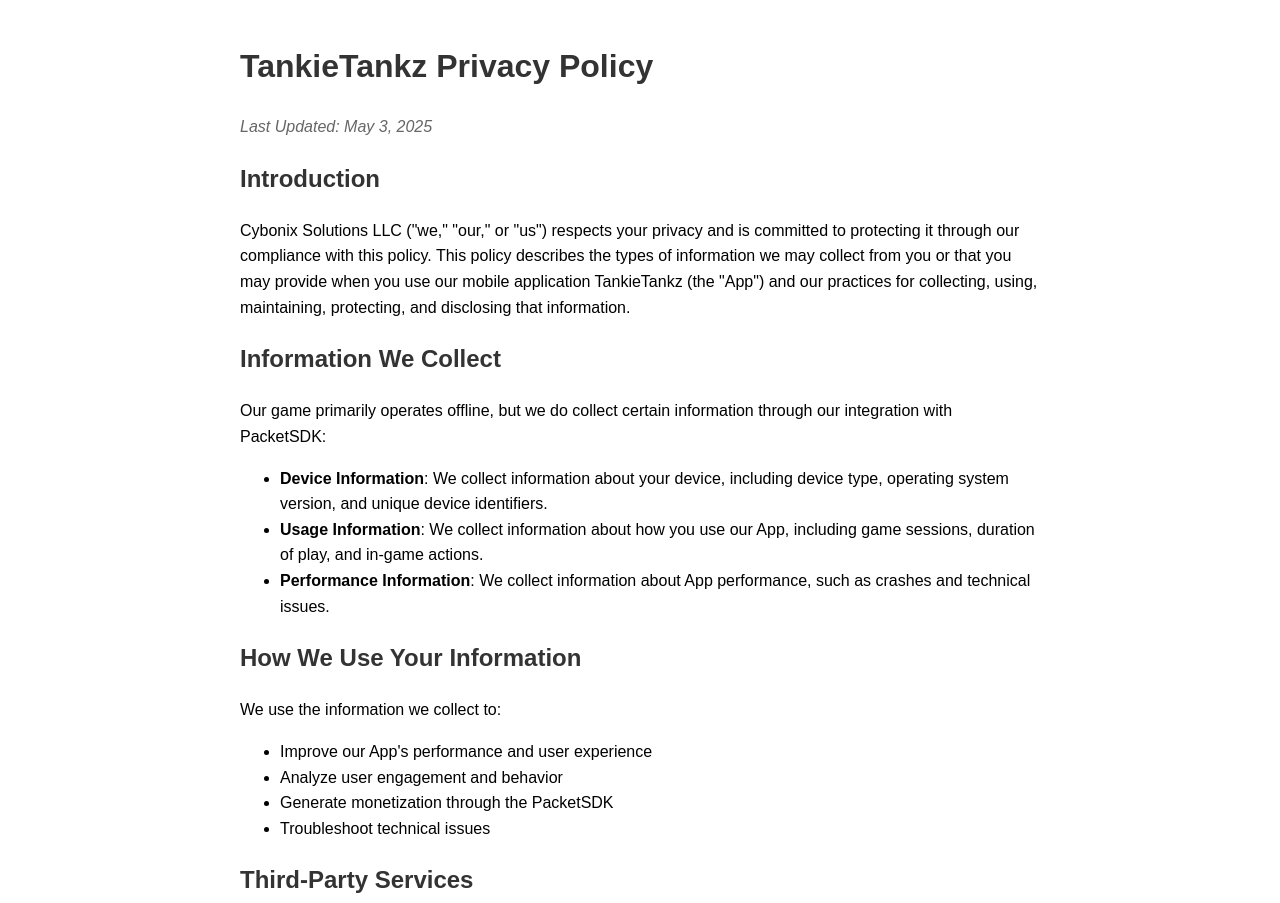
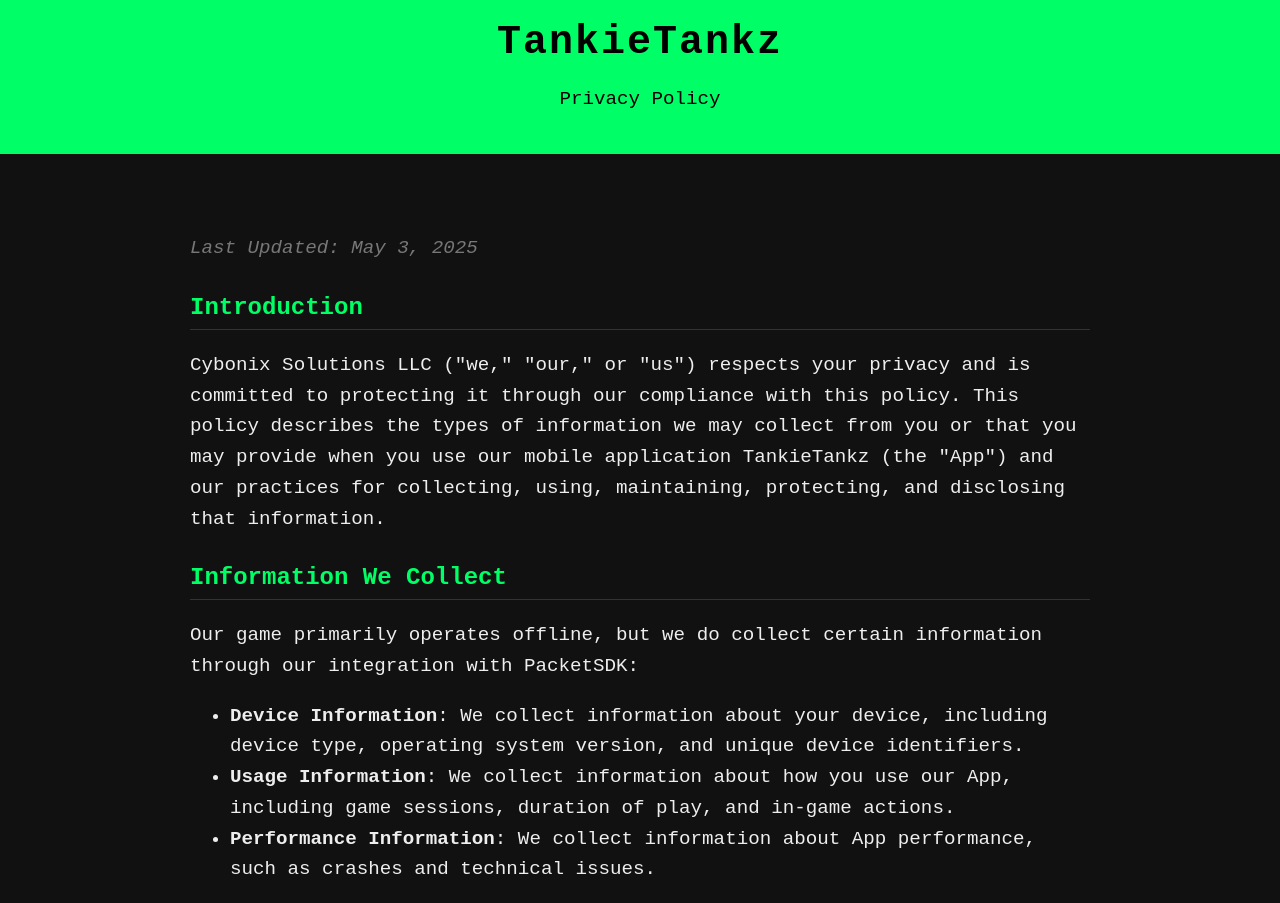
Before and after one commit to Cybonix-Solutions/TankieTankz, a plain HTML site: page privacy.html in a window 1280 px wide. Shown: the top 903 px of the page. Drawn offline with Linux system fonts and the light colour scheme.

Commit message:
Update privacy.html

```diff
--- a/privacy.html
+++ b/privacy.html
@@ -1,28 +1,87 @@
 <!DOCTYPE html>
 <html lang="en">
 <head>
-    <meta charset="UTF-8">
-    <meta name="viewport" content="width=device-width, initial-scale=1.0">
-    <title>TankieTankz Privacy Policy</title>
+  <meta charset="UTF-8" />
+  <meta name="viewport" content="width=device-width, initial-scale=1.0"/>
+  <title>TankieTankz - Privacy Policy</title>
   <style>
     body {
-            font-family: Arial, sans-serif;
-            line-height: 1.6;
-            max-width: 800px;
-            margin: 0 auto;
+      background-color: #111;
+      color: #eee;
+      font-family: 'Courier New', monospace;
+      margin: 0;
+      padding: 0;
+    }
+    header {
+      background-color: #00ff66;
+      color: #000;
+      text-align: center;
       padding: 20px;
     }
-        h1, h2 {
-            color: #333;
+    h1 {
+      margin: 0;
+      font-size: 2.5em;
+      letter-spacing: 2px;
+    }
+    h2 {
+      color: #00ff66;
+      border-bottom: 1px solid #333;
+      padding-bottom: 8px;
+      margin-top: 30px;
+    }
+    .container {
+      max-width: 900px;
+      margin: 40px auto;
+      padding: 20px;
+    }
+    p {
+      font-size: 1.2em;
+      line-height: 1.6;
     }
     .last-updated {
-            color: #666;
+      color: #777;
       font-style: italic;
+      margin-bottom: 30px;
+    }
+    footer {
+      margin-top: 60px;
+      padding: 20px;
+      font-size: 0.9em;
+      color: #777;
+      text-align: center;
+    }
+    a {
+      color: #00ff66;
+      text-decoration: none;
+    }
+    a:hover {
+      text-decoration: underline;
+    }
+    ul {
+      font-size: 1.2em;
+      line-height: 1.6;
+    }
+    .back-link {
+      display: inline-block;
+      margin-top: 40px;
+      background-color: #222;
+      padding: 10px 20px;
+      border-radius: 8px;
+      transition: 0.3s;
+    }
+    .back-link:hover {
+      background-color: #333;
     }
   </style>
 </head>
 <body>
-    <h1>TankieTankz Privacy Policy</h1>
+
+  <header>
+    <h1>TankieTankz</h1>
+    <p>Privacy Policy</p>
+  </header>
+
+  <div class="container">
     <p class="last-updated">Last Updated: May 3, 2025</p>
 
     <h2>Introduction</h2>
@@ -69,5 +128,13 @@
     <h2>Contact Us</h2>
     <p>If you have any questions or concerns about this privacy policy or our privacy practices, please contact us at:</p>
     <p>Email: jorimoloye@cybonixsolutions.com</p>
+
+    <a href="index.html" class="back-link">← Back to Homepage</a>
+  </div>
+
+  <footer>
+    &copy; 2025 Cybonix Solutions LLC · Built with ❤️ and open source spirit.
+  </footer>
+
 </body>
 </html>
```
Lines whose indentation alone changed are shown as unchanged.
